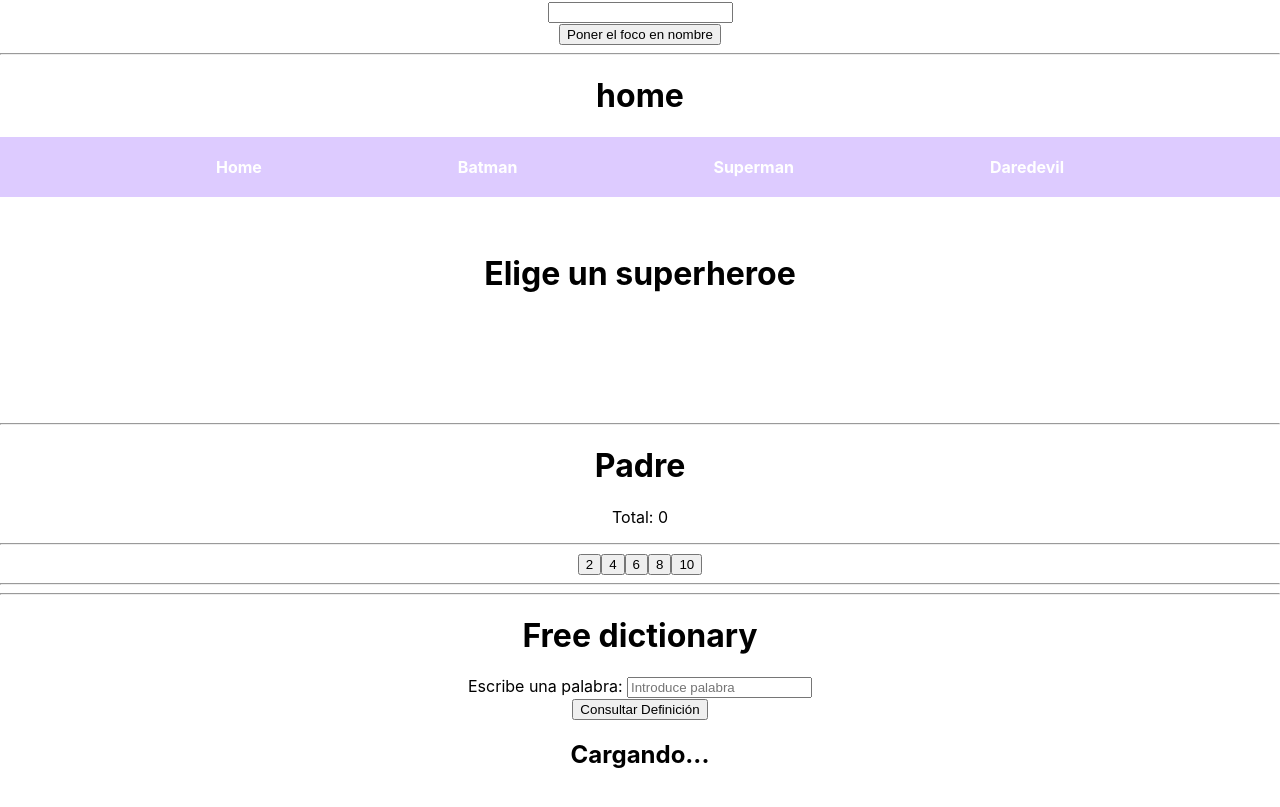
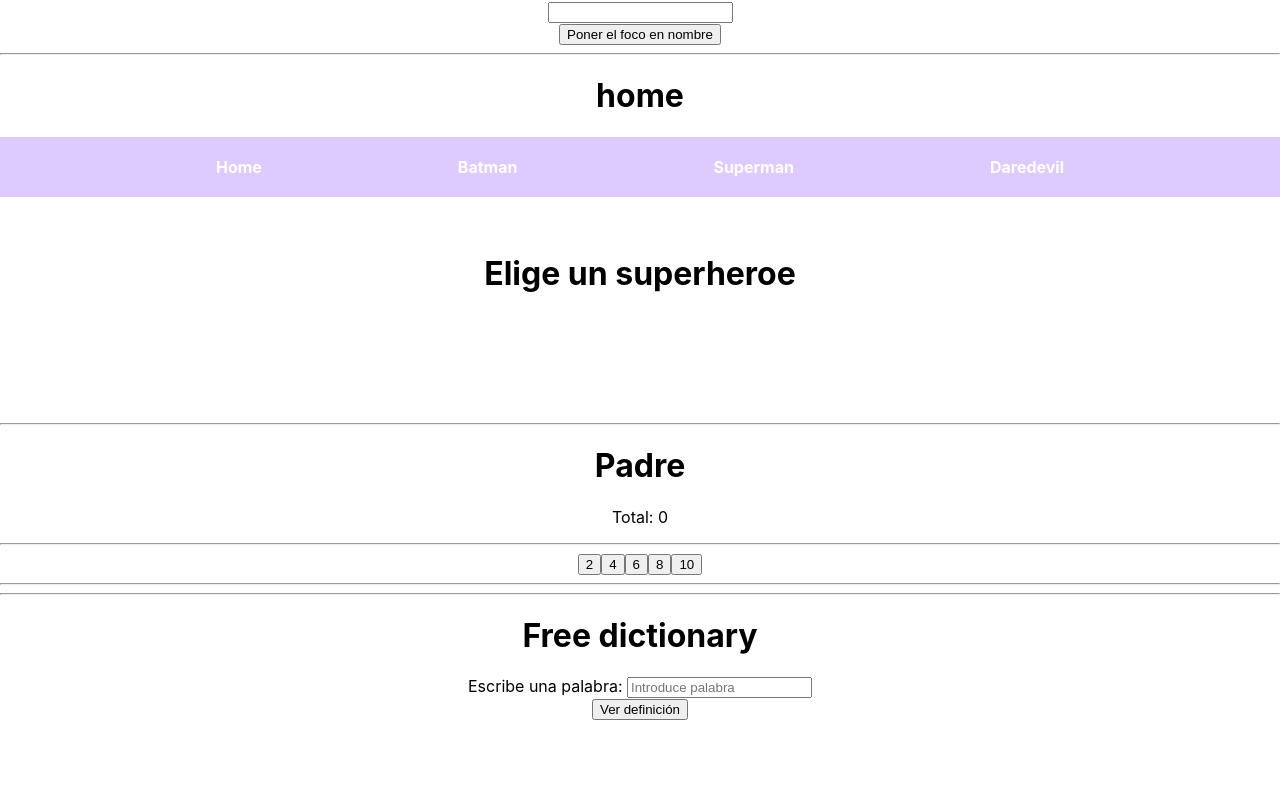
Before and after one commit to cferreirobelenguer/PruebaReact5, a React (Create React App) app: page / in a window 1280 px wide. Shown: the part 1053-1860 px from the top of the page. After the commit the page ends 1793 px from the top, so only its background shows below. Built offline with nearby package versions, Linux system fonts and the light colour scheme; no server answers.

Commit message:
modificaciones diccionario

```diff
--- a/package.json
+++ b/package.json
@@ -6,6 +6,7 @@
     "@testing-library/jest-dom": "^5.16.5",
     "@testing-library/react": "^13.4.0",
     "@testing-library/user-event": "^13.5.0",
+    "axios": "^1.2.0",
     "react": "^18.2.0",
     "react-dom": "^18.2.0",
     "react-router-dom": "^6.4.3",
--- a/src/components/Dictionary.jsx
+++ b/src/components/Dictionary.jsx
@@ -1,38 +1,37 @@
-import React,{useState, useEffect} from 'react'
+import React,{useState} from 'react'
+import axios from 'axios'
 
-export const Dictionary=()=>{
+const Dictionary=()=>{
     const [contenido,setContenido]=useState("")
     const [error,setError]=useState("")
     const [isLoading, setIsLoading]=useState(false)
     const [palabra,setPalabra]=useState("")
     const handlerChange=(e)=>{
         setPalabra(e.target.value)
-        console.log(palabra)
+
     }
 
-    useEffect(()=>{
-        const getData=async(palabra)=>{
+    const handlerSubmit=(e)=>{
+                e.preventDefault()
+                setIsLoading(true)
 
-            try{
-                setIsLoading(true)
-                console.log(palabra)
-                const res= await fetch("https://api.dictionaryapi.dev/api/v2/entries/en/"+palabra)
-                const data=await res.json()
-                const info=data.meanings[0].definitions[0].definition
-                setContenido(info)
-                setIsLoading(false)
+                axios.get("https://api.dictionaryapi.dev/api/v2/entries/en/"+palabra)
+                .then(data=>{
+                    setIsLoading(false)
+                    setContenido(data.data[0].meanings[0].definitions[0].definition)
+                    setError("")
+                })
+                .catch((error)=>{
+                    if(error.message.includes('404')){
+                        setContenido("")
+                        setIsLoading(false)
+                        setError("Error")
+                    }
+                })
 
-            }catch(error){
-                setError("Error al procesar")
-            }
-            console.log(contenido)
         }
-        getData(palabra)
-    },[palabra])
 
-    const handlerClick=()=>{
-        console.log("se ejecuta el evento")
-    }
+
     return(
         <div>
             <div><h1>Free dictionary</h1></div>
@@ -45,13 +44,15 @@ export const Dictionary=()=>{
                 </input>
             </div>
             <div>
-                <button onClick={handlerClick}>Consultar Definición</button>
+                <button onClick={handlerSubmit}>Ver definición</button>
             </div>
             <div>
                     {isLoading && <h2 id="cargando">Cargando...</h2>}
+                    {!isLoading && error && <h2 id="error">{error}</h2>}
                     {!isLoading && contenido && <h2 id="contenido">{contenido}</h2>}
-                    {!isLoading && error && <h2 id="error">{error}</h2>}
+
             </div>
         </div>
     )
 }
+export default Dictionary
```
Also changed, not shown: src/App.js (+3 -6 lines), 1 other file (tests, documents, lock files or other folders).
